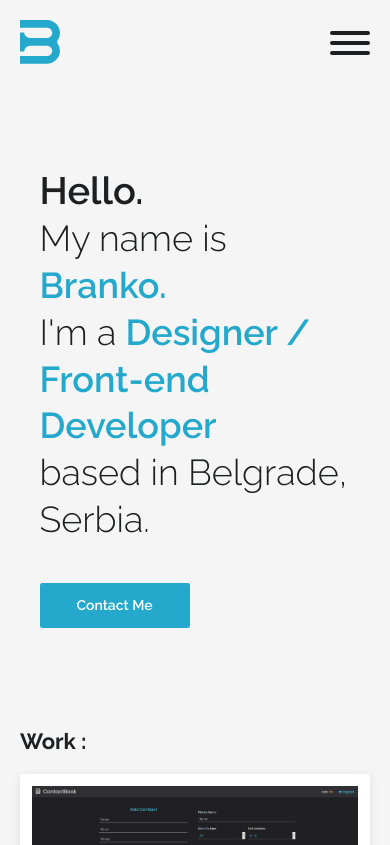
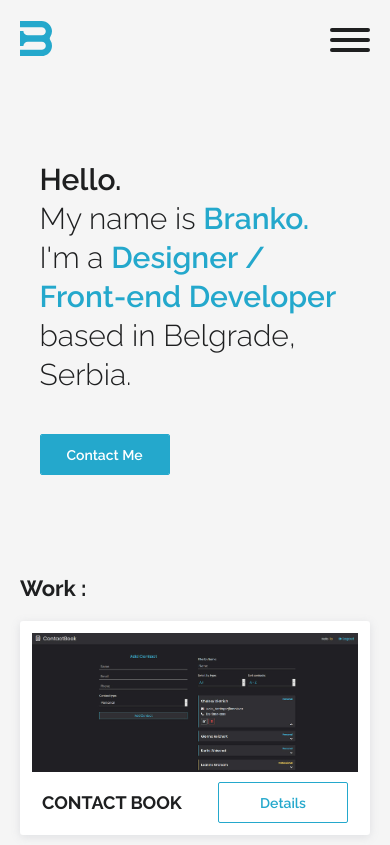
Before and after one commit to io62s/portfolio, a React (Create React App) app: page / in a window 390 px wide. Shown: the top 845 px of the page. Built offline with nearby package versions, Linux system fonts and the light colour scheme.

Commit message:
btn, header, home, prjdtl responsive style updated

```diff
--- a/src/styles/ButtonStyle.js
+++ b/src/styles/ButtonStyle.js
@@ -56,9 +56,9 @@ const ButtonStyle = styled(animated.button)`
 
   /****************************************** */
   @media screen and (max-width: 500px) {
-    width: ${(props) => (props.github ? "10rem" : "15rem")};
+    width: ${(props) => (props.github ? "10rem" : "13rem")};
 
-    height: 4.5rem;
+    height: 4.1rem;
 
     .btn-text {
       font-size: 1.4rem;
--- a/src/styles/HeaderStyles.js
+++ b/src/styles/HeaderStyles.js
@@ -17,7 +17,7 @@ const NavHeader = styled.header`
       fill: ${black};
     }
     @media screen and (max-width: 400px) {
-      width: 4rem;
+      width: 3.2rem;
     }
   }
 `;
--- a/src/styles/HomeStyle.js
+++ b/src/styles/HomeStyle.js
@@ -51,7 +51,7 @@ const Hello = styled(animated.p)`
   font-weight: 600;
 
   @media screen and (max-width: 400px) {
-    font-size: 3.8rem;
+    font-size: 3rem;
   }
 `;
 const AboutMe = styled(animated.p)`
@@ -63,6 +63,13 @@ const AboutMe = styled(animated.p)`
     font-weight: 600;
     color: ${mainColor};
   }
+
+  @media screen and (max-width: 400px) {
+    font-size: 3rem;
+    span {
+      font-size: 3rem;
+    }
+  }
 `;
 
 export { Header, Wrapper, Hello, AboutMe };
--- a/src/styles/ProjectDetailsStyles.js
+++ b/src/styles/ProjectDetailsStyles.js
@@ -17,6 +17,7 @@ const AboutProject = styled.div`
 
   @media screen and (max-width: 500px) {
     grid-template-columns: 1fr;
+    margin: 1rem auto;
   }
 `;
 
```
